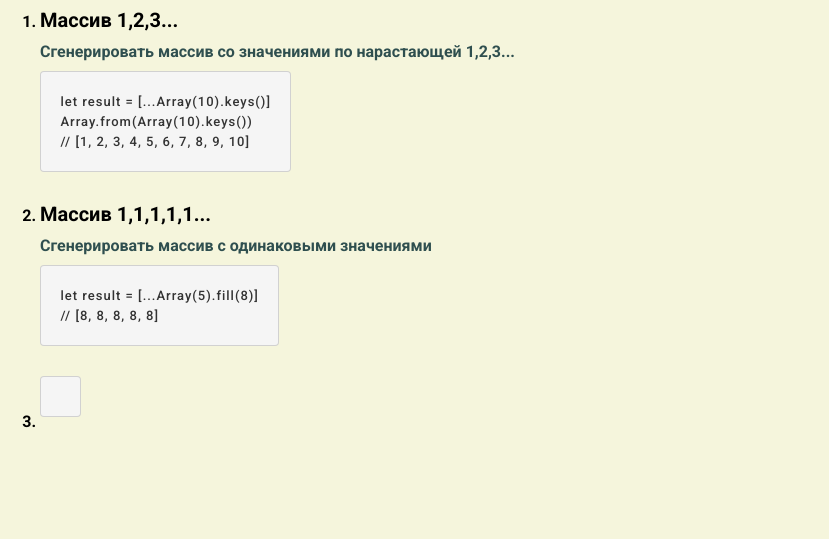
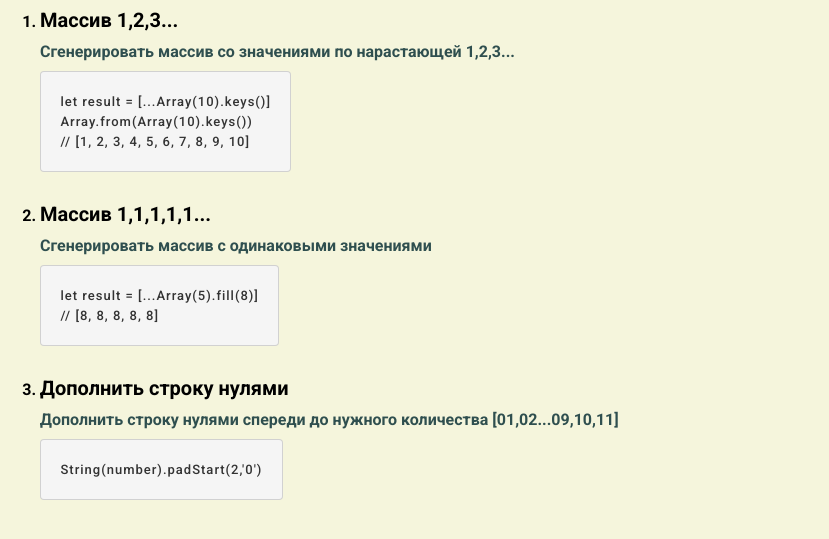
Before and after one commit to Acolapsys/useful-things, a plain HTML site: page index.html in a window 1280 px wide. Shown: the part 81-620 px from the top of the page, without its empty margins (0-829 px from the left). Drawn offline with Linux system fonts and the light colour scheme.

Commit message:
refactor: addZeros

```diff
--- a/index.html
+++ b/index.html
@@ -35,9 +35,9 @@
                     </div>
                 </li>
                 <li class="lifehack__item">
-                    <h3 class="lifehack__item_title"></h3>
-                    <p class="lifehack__item_desc">
-                    <div class="lifehack__item_code"></div>
+                    <h3 class="lifehack__item_title">Дополнить строку нулями</h3>
+                    <p class="lifehack__item_desc"> Дополнить строку нулями спереди до нужного количества [01,02...09,10,11]
+                    <div class="lifehack__item_code">String(number).padStart(2,'0')</div>
                 </li>
             </ol>
 
```
